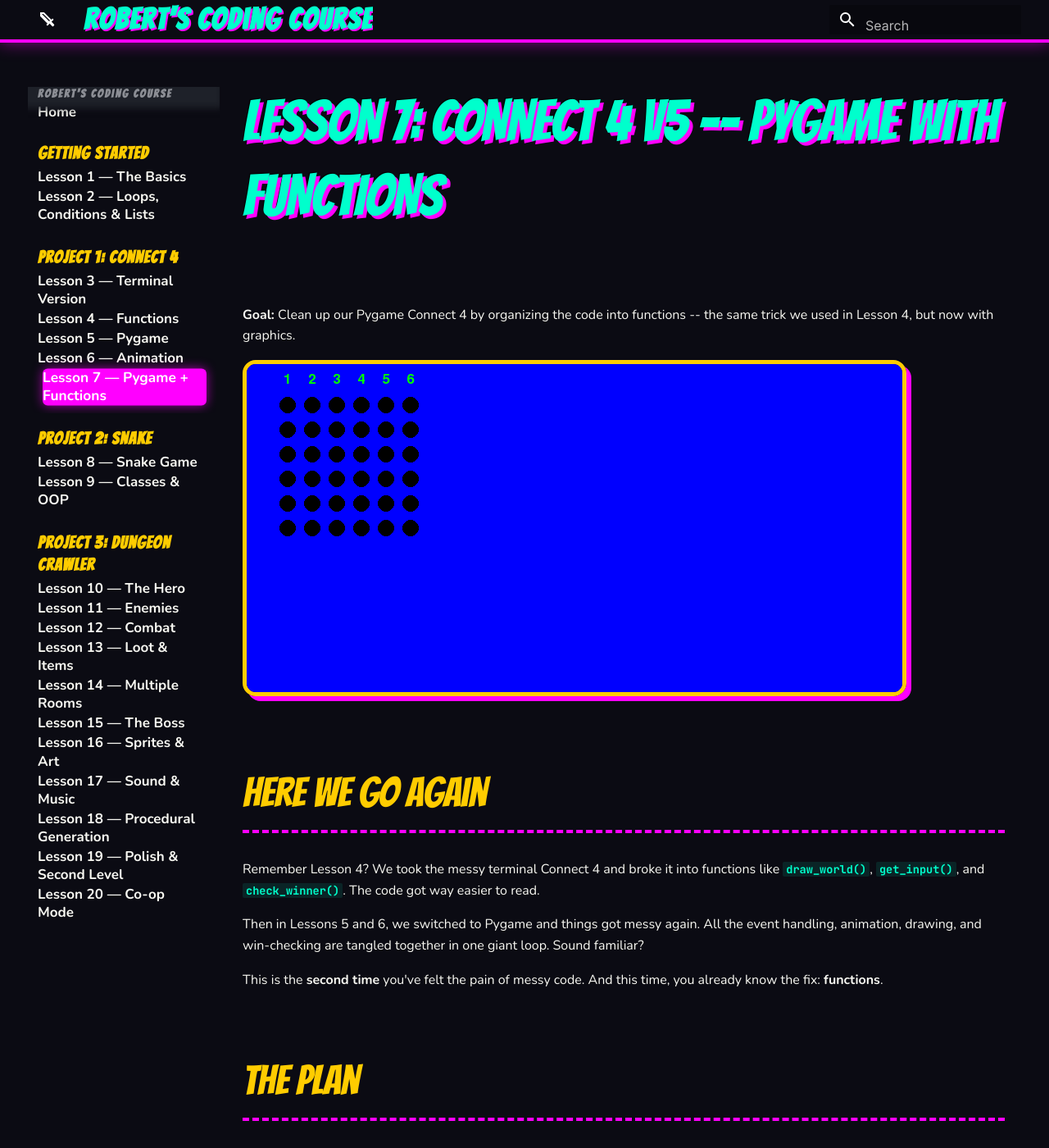
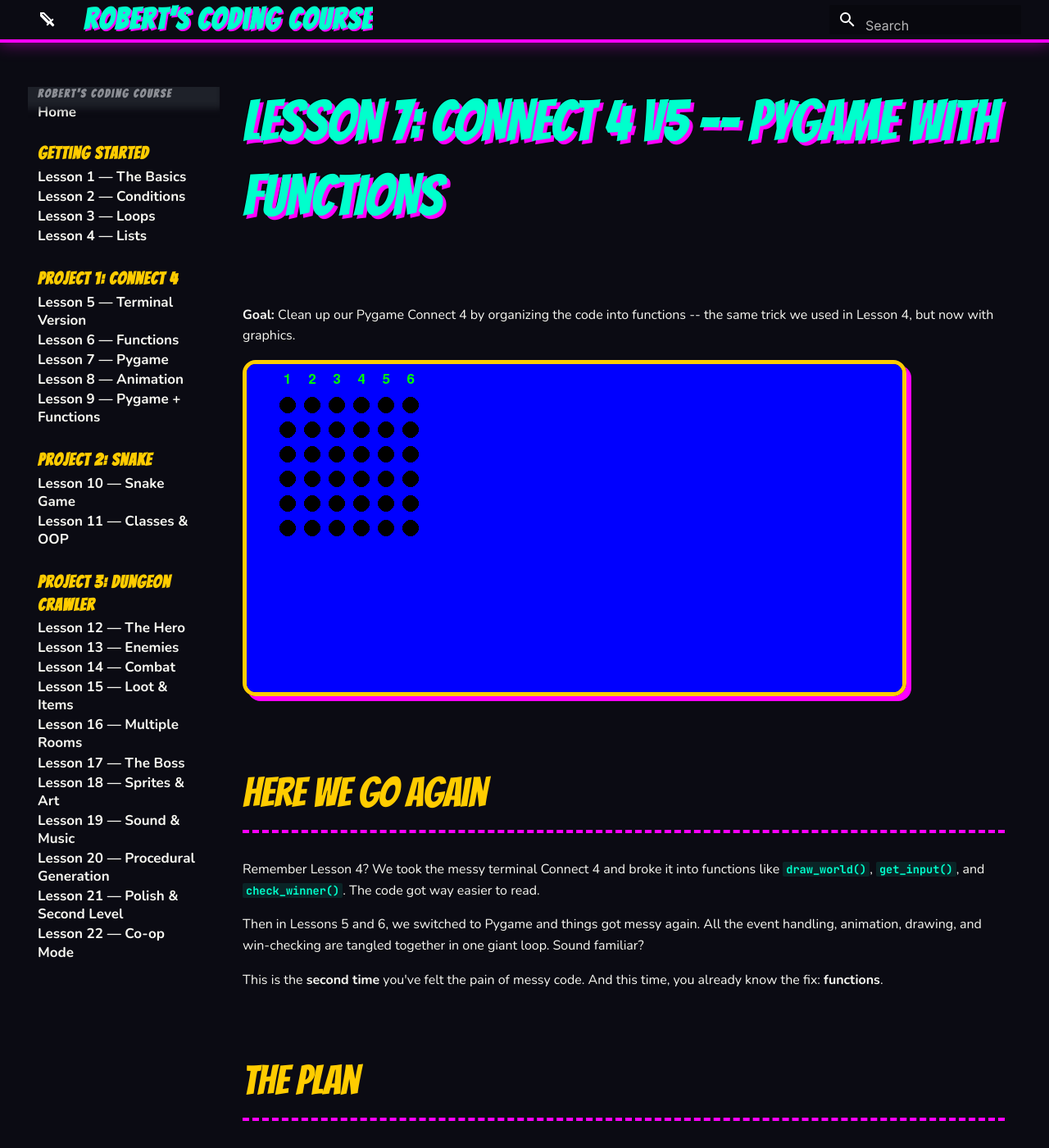
Before and after one commit to agentjuice/roberts-coding-course, an MkDocs documentation site: the page built from docs/lessons/07-connect4-v5-pygame-functions/lesson.md, in a window 1280 px wide and 1400 px high. Shown: the whole window at 82% size. Built offline with MkDocs 1.6.1 and Material for MkDocs 9.7.7, drawn with Linux system fonts in a browser that asks for light colours.

Commit message:
Remove admonition slanting for readability

```diff
--- a/docs/stylesheets/extra.css
+++ b/docs/stylesheets/gamer2.css
@@ -73,16 +73,16 @@
 
 /* Admonitions (Info boxes) turned into Game Alerts */
 .md-typeset .admonition {
-  border-radius: 16px !important;
-  border: 4px solid !important;
-  box-shadow: 6px 6px 0px rgba(255,255,255,0.1) !important;
-  transform: rotate(-1deg);
-  transition: transform 0.2s;
+  border-radius: 12px !important;
+  border: 3px solid !important;
+  box-shadow: 4px 4px 0px rgba(255,255,255,0.1) !important;
   background: #11111a !important;
   margin: 1.5em 0 !important;
+  transition: transform 0.2s, box-shadow 0.2s;
 }
 .md-typeset .admonition:hover {
-  transform: rotate(1deg) scale(1.02);
+  transform: translateY(-2px);
+  box-shadow: 4px 6px 0px rgba(255,255,255,0.15) !important;
 }
 .md-typeset .admonition-title {
   font-family: 'Bangers', cursive !important;
--- a/mkdocs.yml
+++ b/mkdocs.yml
@@ -9,11 +9,10 @@
     primary: deep purple
     accent: amber
   features:
-    - navigation.sections
-    - navigation.expand
     - navigation.top
     - content.code.copy
     - content.code.annotate
+    - navigation.sections
 
   icon:
     logo: material/sword
@@ -38,33 +37,35 @@
 
 nav:
   - Home: index.md
-  - Getting Started:
+  - "Getting Started":
     - "Lesson 1 — The Basics": lessons/01-the-basics/lesson.md
-    - "Lesson 2 — Loops, Conditions & Lists": lessons/02-loops-conditions-lists/lesson.md
+    - "Lesson 2 — Conditions": lessons/02-conditions/lesson.md
+    - "Lesson 3 — Loops": lessons/03-loops/lesson.md
+    - "Lesson 4 — Lists": lessons/04-lists/lesson.md
   - "Project 1: Connect 4":
-    - "Lesson 3 — Terminal Version": lessons/03-connect4-v1/lesson.md
-    - "Lesson 4 — Functions": lessons/04-connect4-v2-functions/lesson.md
-    - "Lesson 5 — Pygame": lessons/05-connect4-v3-pygame/lesson.md
-    - "Lesson 6 — Animation": lessons/06-connect4-v4-animation/lesson.md
-    - "Lesson 7 — Pygame + Functions": lessons/07-connect4-v5-pygame-functions/lesson.md
+    - "Lesson 5 — Terminal Version": lessons/05-connect4-v1/lesson.md
+    - "Lesson 6 — Functions": lessons/06-connect4-v2-functions/lesson.md
+    - "Lesson 7 — Pygame": lessons/07-connect4-v3-pygame/lesson.md
+    - "Lesson 8 — Animation": lessons/08-connect4-v4-animation/lesson.md
+    - "Lesson 9 — Pygame + Functions": lessons/09-connect4-v5-pygame-functions/lesson.md
   - "Project 2: Snake":
-    - "Lesson 8 — Snake Game": lessons/08-snake-v1/lesson.md
-    - "Lesson 9 — Classes & OOP": lessons/09-snake-v2-classes/lesson.md
+    - "Lesson 10 — Snake Game": lessons/10-snake-v1/lesson.md
+    - "Lesson 11 — Classes & OOP": lessons/11-snake-v2-classes/lesson.md
   - "Project 3: Dungeon Crawler":
-    - "Lesson 10 — The Hero": lessons/10-dungeon-v1-hero/lesson.md
-    - "Lesson 11 — Enemies": lessons/11-dungeon-v2-enemies/lesson.md
-    - "Lesson 12 — Combat": lessons/12-dungeon-v3-combat/lesson.md
-    - "Lesson 13 — Loot & Items": lessons/13-dungeon-v4-loot/lesson.md
-    - "Lesson 14 — Multiple Rooms": lessons/14-dungeon-v5-rooms/lesson.md
-    - "Lesson 15 — The Boss": lessons/15-dungeon-v6-boss/lesson.md
-    - "Lesson 16 — Sprites & Art": lessons/16-dungeon-v7-sprites/lesson.md
-    - "Lesson 17 — Sound & Music": lessons/17-dungeon-v8-sound/lesson.md
-    - "Lesson 18 — Procedural Generation": lessons/18-dungeon-v9-procgen/lesson.md
-    - "Lesson 19 — Polish & Second Level": lessons/19-dungeon-v10-polish/lesson.md
-    - "Lesson 20 — Co-op Mode": lessons/20-dungeon-v11-coop/lesson.md
+    - "Lesson 12 — The Hero": lessons/12-dungeon-v1-hero/lesson.md
+    - "Lesson 13 — Enemies": lessons/13-dungeon-v2-enemies/lesson.md
+    - "Lesson 14 — Combat": lessons/14-dungeon-v3-combat/lesson.md
+    - "Lesson 15 — Loot & Items": lessons/15-dungeon-v4-loot/lesson.md
+    - "Lesson 16 — Multiple Rooms": lessons/16-dungeon-v5-rooms/lesson.md
+    - "Lesson 17 — The Boss": lessons/17-dungeon-v6-boss/lesson.md
+    - "Lesson 18 — Sprites & Art": lessons/18-dungeon-v7-sprites/lesson.md
+    - "Lesson 19 — Sound & Music": lessons/19-dungeon-v8-sound/lesson.md
+    - "Lesson 20 — Procedural Generation": lessons/20-dungeon-v9-procgen/lesson.md
+    - "Lesson 21 — Polish & Second Level": lessons/21-dungeon-v10-polish/lesson.md
+    - "Lesson 22 — Co-op Mode": lessons/22-dungeon-v11-coop/lesson.md
 
 extra:
   social: []
 
 extra_css:
-  - stylesheets/extra.css
+  - stylesheets/gamer2.css
```
